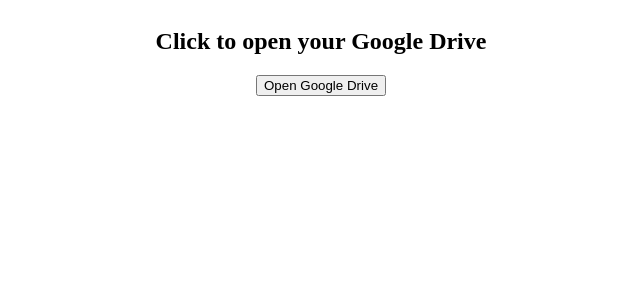
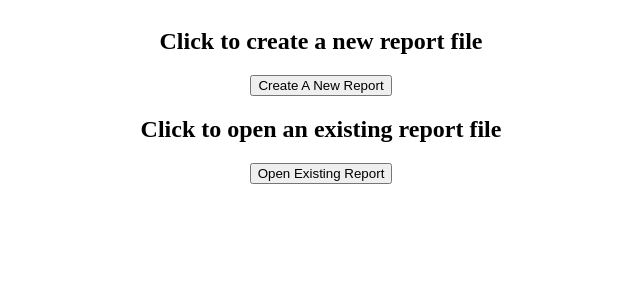
Before and after one commit to FCCSTeam/Fire-Code-Compliance-Software, a Vue app: page / in a window 1280 px wide. Shown: the top 300 px of the page, without its empty margins (319-959 px from the left). Built offline with nearby package versions, Linux system fonts and the light colour scheme.

Commit message:
seperated the GPicker into multiple components

```diff
--- a/src/components/filepicker/FileContainer.vue
+++ /dev/null
@@ -1,26 +0,0 @@
-<template>
-  <div id="FileContent">
-    <h2>{{ fileName }}</h2>
-    <div class="file-content">
-      {{ fileContent }}
-    </div>
-  </div>
-</template>
-
-<script>
-export default {
-  props: {
-    fileName: {
-        type: String,
-        required: true,
-    },
-    fileContent: {
-        type: String,
-        required: true,
-    },
-  }
-};
-</script>
-
-<style>
-</style>
--- /dev/null
+++ b/src/components/filepicker/FileSelectionContainer.vue
@@ -0,0 +1,48 @@
+<template>
+  <div class="file-selection-container">
+    <div class="create-file-container section">
+      <h2>Click to create a new report file</h2>
+      <GPickerCreate />
+    </div>
+    <div class="open-file-container section">
+      <h2>Click to open an existing report file</h2>
+      <GPickerOpenExisting />
+    </div>
+  </div>
+</template>
+
+<script>
+import GPickerOpenExisting from "@/components/filepicker/GPickerOpenExisting.vue";
+import GPickerCreate from "@/components/filepicker/GPickerCreate.vue";
+
+export default {
+  name: "FileSelectionContainer",
+  components: {
+    GPickerOpenExisting,
+    GPickerCreate
+  },
+  mounted() {
+    //Include Googles API Script. Appends to documents <head>
+    let gDrive = document.createElement("script");
+    gDrive.setAttribute("type", "text/javascript");
+    gDrive.setAttribute("src", "https://apis.google.com/js/api.js");
+    document.head.appendChild(gDrive);
+  },
+};
+</script>
+
+<style>
+.file-selection-container {
+  display: flex;
+  flex-direction: column;
+  justify-content: center;
+  align-items: center;
+}
+
+.file-selection-container .section {
+  display: flex;
+  flex-direction: column;
+  justify-content: center;
+  align-items: center;
+}
+</style>
--- a/src/components/filepicker/GoogleDrive.vue
+++ b/src/components/filepicker/GPickerCreate.vue
@@ -1,25 +1,11 @@
 <template>
-  <div id="GoogleDrive">
-    <h2>Click to open your Google Drive</h2>
-    <button @click="driveIconClicked()">Open Google Drive</button>
-    <FileContainer :fileName="fileName" :fileContent="fileContent" v-if="showFileContainer"
-    />
+  <div id="GPicker_Create">
+    <button @click="driveIconClicked()">Create A New Report</button>
   </div>
 </template>
 
 <script>
-import FileContainer from "./FileContainer";
 export default {
-  components: {
-    FileContainer,
-  },
-  mounted() {
-    //Include Googles API Script. Appends to documents <head>
-    let gDrive = document.createElement("script");
-    gDrive.setAttribute("type", "text/javascript");
-    gDrive.setAttribute("src", "https://apis.google.com/js/api.js");
-    document.head.appendChild(gDrive);
-  },
   data() {
     return {
       pickerApiLoaded: false,
@@ -27,7 +13,6 @@
       clientId: "1085587302993-vdlu23buqvcumu31ffkfmt5umi9i7g6s.apps.googleusercontent.com", //Google project OAuth Client ID
       scope: "https://www.googleapis.com/auth/drive", //scope is set for readonly
       oauthToken: null,
-      showFileContainer: false,
       fileName: null,
       fileContent: null,
     };
@@ -35,9 +20,9 @@
   methods: {
     //Called when user clicks on drive icon
     async driveIconClicked() {
-      console.log("Clicked");
+      //console.log("Clicked");
       await gapi.load("auth2", () => {
-        console.log("Auth2 Loaded");
+        //console.log("Auth2 Loaded");
         gapi.auth2.authorize(
           {
             client_id: this.clientId,
@@ -48,14 +33,14 @@
         );
       });
       gapi.load("picker", () => {
-        console.log("Picker Loaded");
+        //console.log("Picker Loaded");
         this.pickerApiLoaded = true;
         this.createPicker();
       });
     },
     //handles the result from the google Auth attempt. Creates picker if success
     handleAuthResult(authResult) {
-      console.log("Handle Auth result", authResult);
+      //console.log("Handle Auth result", authResult);
       if (authResult && !authResult.error) {
         this.oauthToken = authResult.access_token;
         this.createPicker();
@@ -63,18 +48,12 @@
     },
     //Creates the picker
     createPicker() {
-      console.log("Create Picker", google.picker);
+      //console.log("Create Picker", google.picker);
       if (this.pickerApiLoaded && this.oauthToken) {
         var picker = new google.picker.PickerBuilder()
           .enableFeature(google.picker.Feature.SUPPORT_DRIVES)
-          .addView( new google.picker.DocsView(google.picker.ViewId.DOCS).setEnableDrives(true))
-          // .setIncludeFolders(true)
-          // .setSelectFolderEnabled(true)
-          // )
           .addView(new google.picker.DocsView().setParent('root').setIncludeFolders(true))
-          //.addView(google.picker.ViewId.DOCS)
-          // .addView(google.picker.ViewId.FOLDERS)
-          //.addView(new google.picker.DocsUploadView())
+          .addView(new google.picker.DocsView(google.picker.ViewId.DOCS).setEnableDrives(true))
           .setOAuthToken(this.oauthToken)
           .setDeveloperKey(this.developerKey)
           .setCallback(this.pickerCallback)
@@ -84,7 +63,7 @@
     },
     //callback from the picker
     async pickerCallback(data) {
-      console.log("PickerCallback", data);
+      //console.log("PickerCallback", data);
       if (data[google.picker.Response.ACTION] === google.picker.Action.PICKED) {
         //get only first document of array of selected docs
         var doc = data[google.picker.Response.DOCUMENTS][0];
@@ -125,13 +104,11 @@
       {
         //content was retrieved from the GET Request
         this.fileContent = content;
-        this.showFileContainer = true;
       }
       else
       {
         //download file attempt failed
         this.fileContent = null;
-        this.showFileContainer = false;
       }
     },
   },
--- /dev/null
+++ b/src/components/filepicker/GPickerOpenExisting.vue
@@ -0,0 +1,124 @@
+<template>
+  <div id="GPicker_OpenExisting">
+    <button @click="driveIconClicked()">Open Existing Report</button>
+  </div>
+</template>
+
+<script>
+export default {
+  data() {
+    return {
+      pickerApiLoaded: false,
+      developerKey: "AIzaSyDtPr9R3LNpcMHxp4ZL7sZAJuRDPgRSe0I", //Google project API key
+      clientId: "1085587302993-vdlu23buqvcumu31ffkfmt5umi9i7g6s.apps.googleusercontent.com", //Google project OAuth Client ID
+      scope: "https://www.googleapis.com/auth/drive", //scope is set for readonly
+      oauthToken: null,
+      fileName: null,
+      fileContent: null,
+    };
+  },
+  methods: {
+    //Called when user clicks on drive icon
+    async driveIconClicked() {
+      //console.log("Clicked");
+      await gapi.load("auth2", () => {
+        //console.log("Auth2 Loaded");
+        gapi.auth2.authorize(
+          {
+            client_id: this.clientId,
+            scope: this.scope,
+            immediate: false,
+          },
+          this.handleAuthResult
+        );
+      });
+      gapi.load("picker", () => {
+        //console.log("Picker Loaded");
+        this.pickerApiLoaded = true;
+        this.createPicker();
+      });
+    },
+    //handles the result from the google Auth attempt. Creates picker if success
+    handleAuthResult(authResult) {
+      //console.log("Handle Auth result", authResult);
+      if (authResult && !authResult.error) {
+        this.oauthToken = authResult.access_token;
+        this.createPicker();
+      }
+    },
+    //Creates the picker
+    createPicker() {
+      //console.log("Create Picker", google.picker);
+      if (this.pickerApiLoaded && this.oauthToken) {
+        var picker = new google.picker.PickerBuilder()
+          .enableFeature(google.picker.Feature.SUPPORT_DRIVES)
+          .addView(new google.picker.DocsView().setParent('root').setIncludeFolders(true))
+          .addView(new google.picker.DocsView(google.picker.ViewId.DOCS).setEnableDrives(true))
+          .setOAuthToken(this.oauthToken)
+          .setDeveloperKey(this.developerKey)
+          .setCallback(this.pickerCallback)
+          .build();
+        picker.setVisible(true);
+      }
+    },
+    //callback from the picker
+    async pickerCallback(data) {
+      //console.log("PickerCallback", data);
+      if (data[google.picker.Response.ACTION] === google.picker.Action.PICKED) {
+        //get only first document of array of selected docs
+        var doc = data[google.picker.Response.DOCUMENTS][0];
+        if (doc) {
+          this.fileName = doc.name
+          //generate the download URL for this doc
+          //the alt=media is important for ensuring the content of the file is placed in response body
+          var downloadUrl =
+            "https://www.googleapis.com/drive/v2/files/" +
+            doc.id +
+            "?key=" +
+            this.developerKey +
+            " HTTP/1.1&alt=media";
+          this.downloadFile(downloadUrl, this.displayFileContent);
+        }
+      }
+    },
+    //performs GET for the content of the file
+    async downloadFile(downloadUrl, callback) {
+      if (downloadUrl && this.oauthToken) {
+        var accessToken = this.oauthToken;
+        var xhr = new XMLHttpRequest();
+        xhr.open("GET", downloadUrl);
+        xhr.setRequestHeader("Authorization", "Bearer " + accessToken);
+        xhr.onload = function () {
+          callback(xhr.responseText);
+        };
+        xhr.onerror = function () {
+          callback(null);
+        };
+        xhr.send();
+      } else {
+        callback(null);
+      }
+    },
+    displayFileContent(content) {
+      if (content)
+      {
+        //content was retrieved from the GET Request
+        this.fileContent = content;
+      }
+      else
+      {
+        //download file attempt failed
+        this.fileContent = null;
+      }
+    },
+  },
+};
+</script>
+
+<style scoped>
+#GoogleDrive {
+  display: flex;
+  flex-direction: column;
+  align-items: center;
+}
+</style>
--- a/src/views/Home.vue
+++ b/src/views/Home.vue
@@ -1,15 +1,15 @@
 <template>
-  <div class="home">
-    <GoogleDrive />
+  <div id="home">
+    <FileSelectionContainer />
   </div>
 </template>
 
 <script>
-import GoogleDrive from '@/components/filepicker/GoogleDrive'
+import FileSelectionContainer from '@/components/filepicker/FileSelectionContainer.vue'
 export default {
   name: 'Home',
   components: {
-    GoogleDrive
+    FileSelectionContainer
   }
 }
 </script>
```
